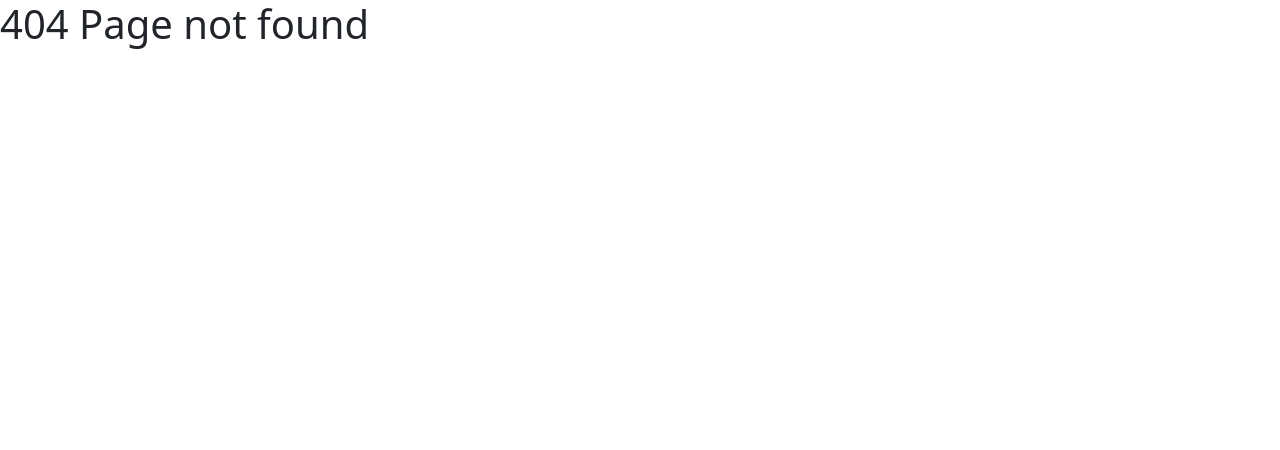
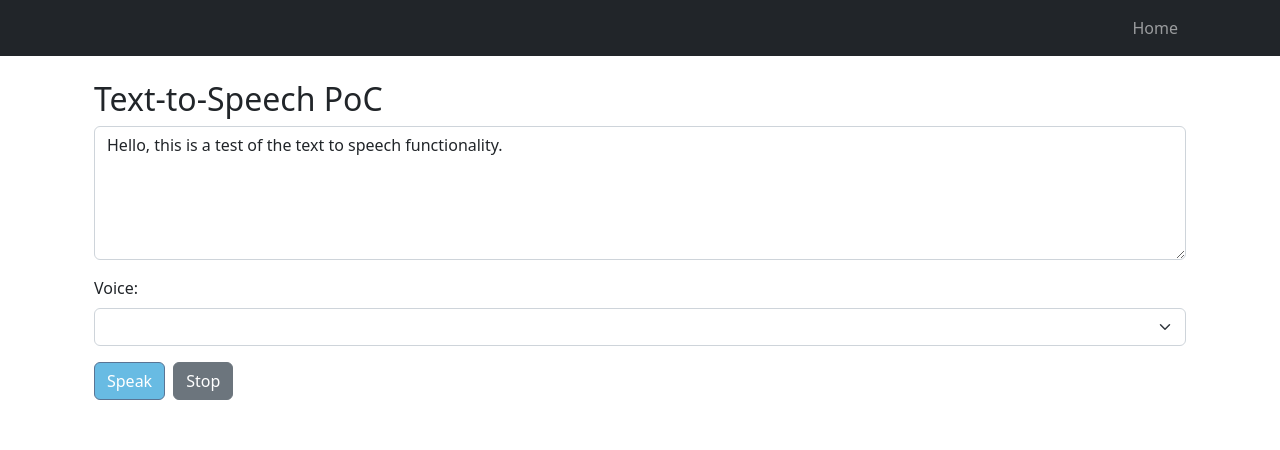
Before and after one commit to taccarlo/my_website, a React (Create React App) app: page /testbench/tts in a window 1280 px wide. Before the commit this address had no page. Shown: the top 450 px of the page. Built offline with nearby package versions, Linux system fonts and the light colour scheme.

Commit message:
[up] tts

```diff
--- a/package.json
+++ b/package.json
@@ -1,6 +1,6 @@
 {
   "name": "carlo-tacchella",
-  "version": "0.3.6",
+  "version": "0.3.8",
   "private": true,
   "dependencies": {
     "@testing-library/jest-dom": "^5.17.0",
--- a/src/App.js
+++ b/src/App.js
@@ -19,6 +19,7 @@ import DiagrammiDiFlusso from "./components/pages/diagrammidiflusso/diagrammidif
 import Estrattoredinumeri from "./components/pages/estrattoredinumeri/estrattoredinumeri";
 import CountDown from "./components/pages/countdown/countdown";
 import Testbench from "./components/pages/testbench/testbench";
+import TTS from "./components/pages/testbench/tts";
 
 const router = createBrowserRouter([
   {
@@ -40,7 +41,8 @@ const router = createBrowserRouter([
       {path:'/didattica/diagrammidiflusso', element: <DiagrammiDiFlusso/>},
       {path:'/didattica/algebrabooleana', element: <AlgebraBooleana/>},
       {path:'/didattica/estrattoredinumeri', element: <Estrattoredinumeri/>},
-      {path:'/testbench', element: <Testbench/>}
+      {path:'/testbench', element: <Testbench/>},
+      {path:'/testbench/tts', element: <TTS/>}
     ]},
 ]);
 
--- a/src/components/pages/testbench/testbench.js
+++ b/src/components/pages/testbench/testbench.js
@@ -1,4 +1,5 @@
 import { Helmet } from 'react-helmet-async';
+import { Link } from 'react-router-dom';
 
 function Testbench(){
     return (<>
@@ -9,6 +10,19 @@ function Testbench(){
         </Helmet>
         <h1>Testbench</h1>
         <p>Spazio web usato per testare funzionalità che servono per l'attività di sviluppo.</p>
+        <div className="container px-4">
+            <div className="row gx-4 my-4">
+                <div className="col-md-4 mb-4">
+                    <div className="card h-100">
+                        <div className="card-body">
+                            <h2 className="card-title">Text-to-Speech</h2>
+                            <p className="card-text">PoC per testare le funzionalità di sintesi vocale del browser tramite la Web Speech API.</p>
+                        </div>
+                        <div className="card-footer"><Link to="/testbench/tts" className="btn btn-primary btn-sm">Apri</Link></div>
+                    </div>
+                </div>
+            </div>
+        </div>
     </>);
 }
 
--- /dev/null
+++ b/src/components/pages/testbench/tts.js
@@ -0,0 +1,85 @@
+import { Helmet } from 'react-helmet-async';
+import { useState, useEffect, useRef } from 'react';
+
+function TTS() {
+    const [text, setText] = useState('Hello, this is a test of the text to speech functionality.');
+    const [voices, setVoices] = useState([]);
+    const [selectedVoiceIndex, setSelectedVoiceIndex] = useState(0);
+    const synthRef = useRef(window.speechSynthesis);
+
+    useEffect(() => {
+        const synth = synthRef.current;
+
+        function loadVoices() {
+            const available = synth.getVoices();
+            if (available.length > 0) {
+                setVoices(available);
+            }
+        }
+
+        loadVoices();
+        synth.onvoiceschanged = loadVoices;
+
+        return () => {
+            synth.onvoiceschanged = null;
+        };
+    }, []);
+
+    function speak() {
+        const synth = synthRef.current;
+        const utterance = new SpeechSynthesisUtterance(text);
+        if (voices[selectedVoiceIndex]) {
+            utterance.voice = voices[selectedVoiceIndex];
+        }
+        utterance.rate = 1;
+        utterance.pitch = 1;
+        utterance.volume = 1;
+        synth.speak(utterance);
+    }
+
+    function stop() {
+        synthRef.current.cancel();
+    }
+
+    return (
+        <>
+            <Helmet>
+                <title>TTS PoC</title>
+                <meta name="description" content="Text-to-Speech proof of concept" />
+                <link rel="canonical" href="/testbench/tts" />
+            </Helmet>
+            <div className="container px-4 my-4">
+                <h2>Text-to-Speech PoC</h2>
+
+                <div className="mb-3">
+                    <textarea
+                        className="form-control"
+                        rows={5}
+                        value={text}
+                        onChange={(e) => setText(e.target.value)}
+                    />
+                </div>
+
+                <div className="mb-3">
+                    <label className="form-label">Voice:</label>
+                    <select
+                        className="form-select"
+                        value={selectedVoiceIndex}
+                        onChange={(e) => setSelectedVoiceIndex(Number(e.target.value))}
+                    >
+                        {voices.map((voice, index) => (
+                            <option key={index} value={index}>
+                                {voice.name} ({voice.lang})
+                            </option>
+                        ))}
+                    </select>
+                </div>
+
+                <button className="btn btn-primary me-2" onClick={speak}>Speak</button>
+                <button className="btn btn-secondary" onClick={stop}>Stop</button>
+            </div>
+        </>
+    );
+}
+
+export default TTS;
```
Also changed, not shown: firebase.json.
